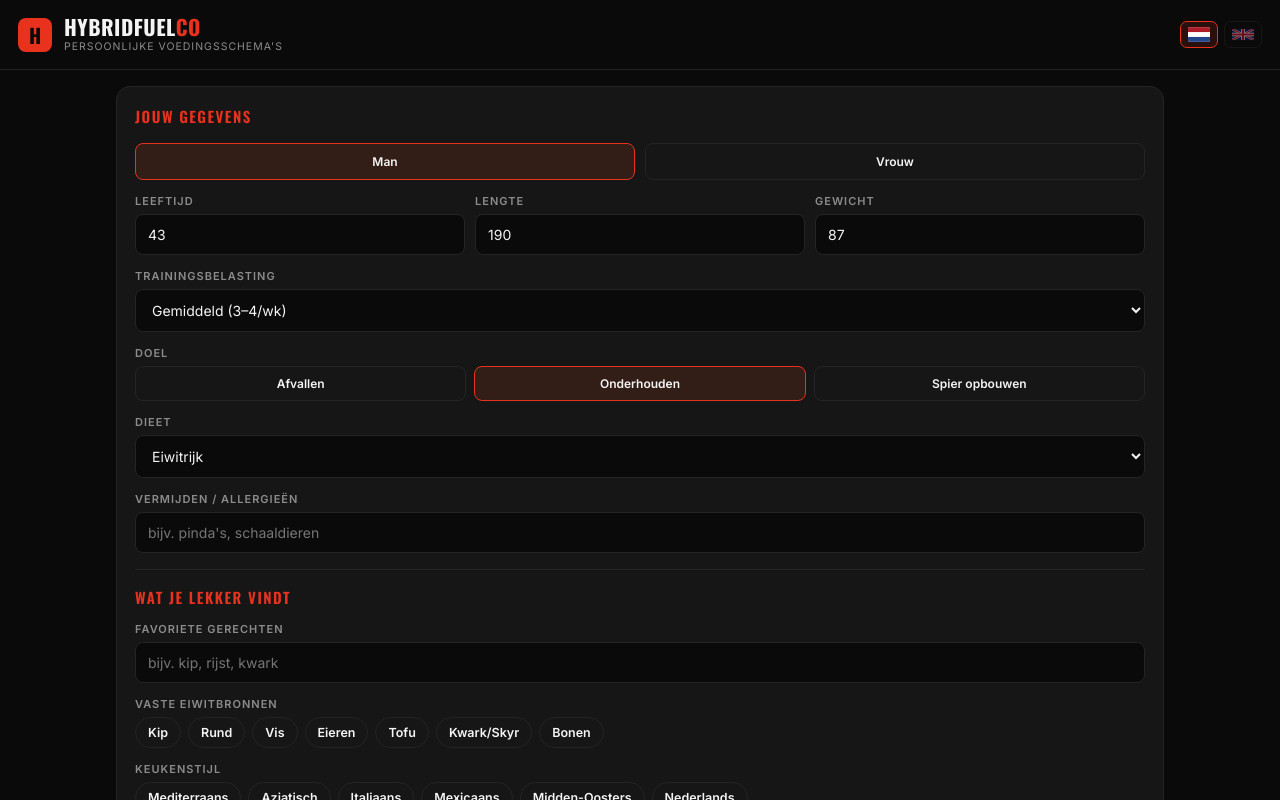
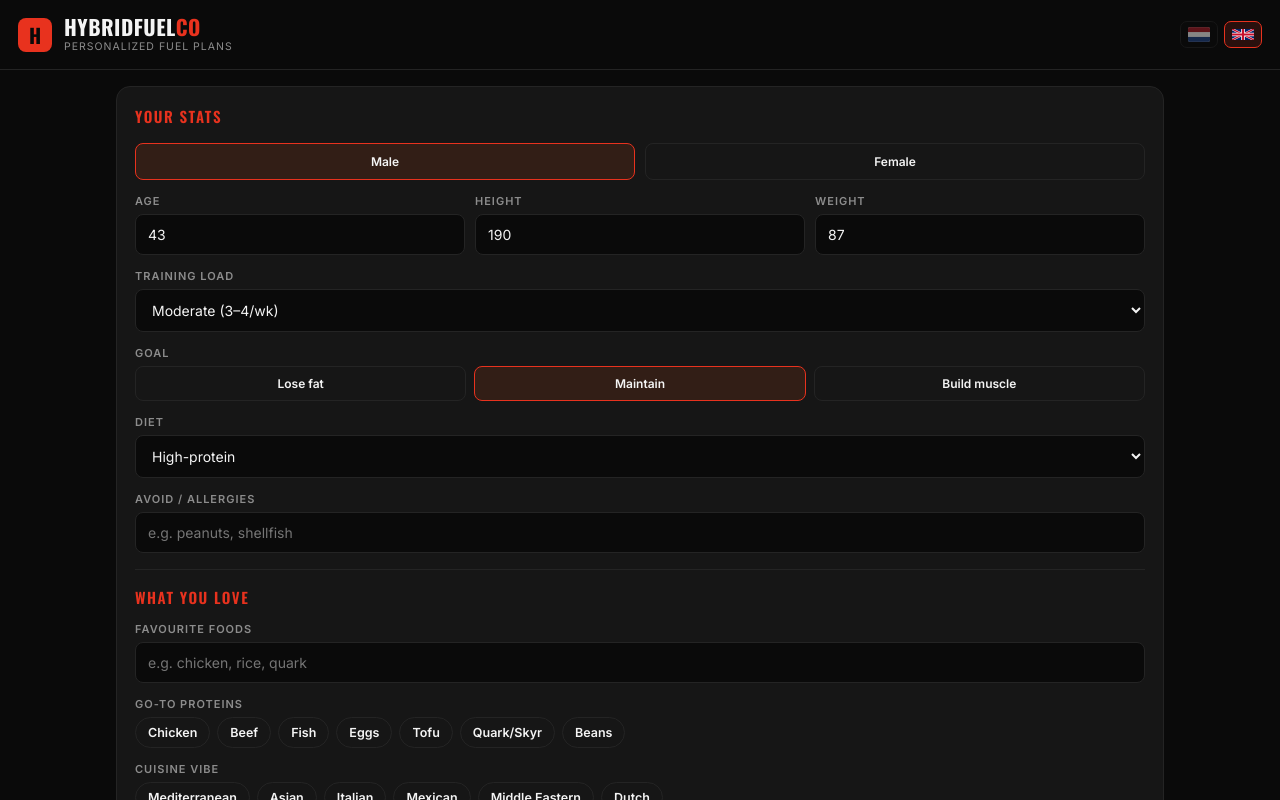
Before and after one commit to mounirchtouki-afk/hybridfuel-app, a React (Vite) app: page / in a window 1280 px wide. Shown: the top 800 px of the page. Built offline with nearby package versions, Linux system fonts and the light colour scheme.

Commit message:
Change default language from Dutch to English

```diff
--- a/src/App.jsx
+++ b/src/App.jsx
@@ -142,7 +142,7 @@ async function fetchChunk(payload) {
 }
 
 export default function App() {
-  const [lang, setLang] = useState("nl");
+  const [lang, setLang] = useState("en");
   const T = (k) => TXT[k][lang];
 
   const [sex, setSex] = useState("male");
```
